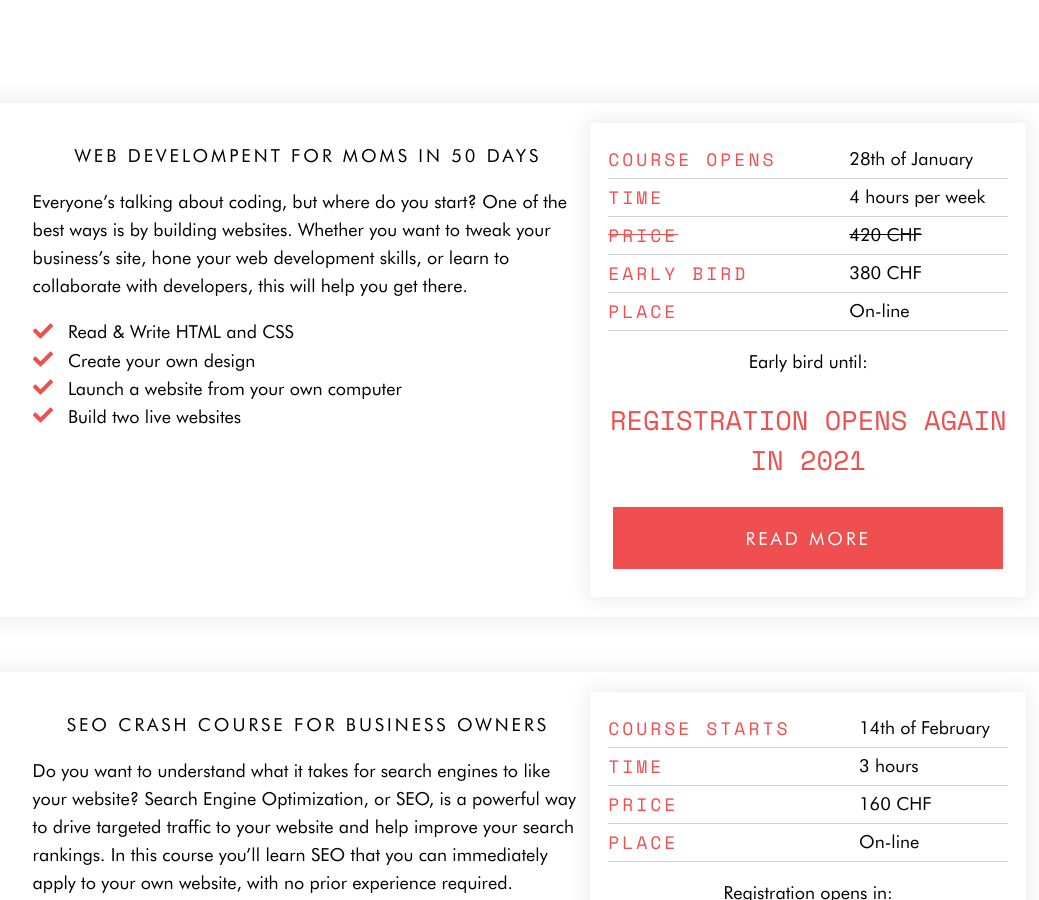
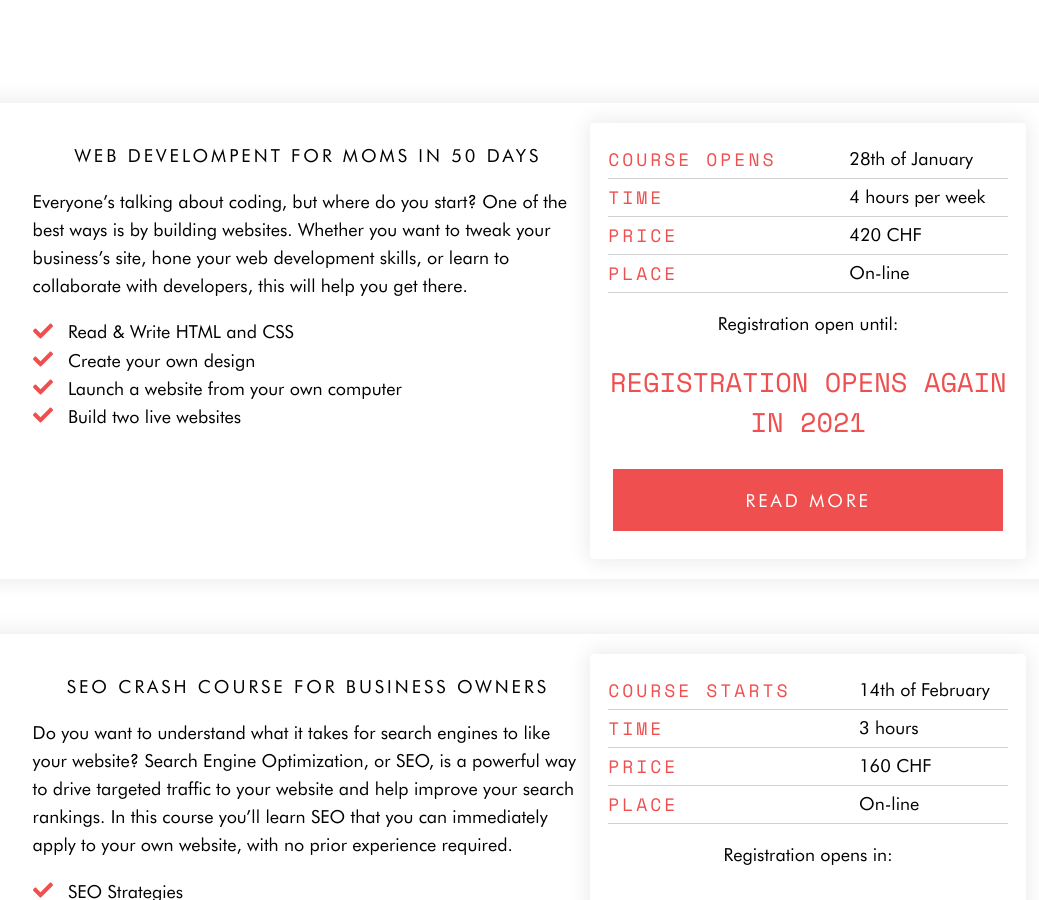
Before and after one commit to hharen/mltc_jekyll, a Jekyll site: the page built from index.html, in a window 1280 px wide and 900 px high, scrolled down 2640 px. Shown: the whole window, without its empty margins (107-1146 px from the left). Built offline with Jekyll 4.4.1, drawn with Linux system fonts in a browser that asks for light colours; nearby versions of some CDN libraries.

Commit message:
End early bird

```diff
--- a/_includes/layout_web_dev_course_card.html
+++ b/_includes/layout_web_dev_course_card.html
@@ -5,19 +5,19 @@
             <h4>Time</h4>
             <p>4 hours per week</p>
             <div class='line'></div>
-            <h4 class='line-through'>Price</h4>
-            <p class='line-through'>420 CHF</p>
+            <h4>Price</h4>
+            <p>420 CHF</p>
             <div class='line'></div>
-            <h4>Early Bird</h4>
+<!--             <h4>Early Bird</h4>
             <p>380 CHF</p>
-            <div class='line'></div>
+            <div class='line'></div> -->
             <h4>Place</h4>
             <p>On-line</p>
             <div class='line'></div>
           </div>
 
           <div class="time-to-book">
-            <p>Early bird until:</p>
+            <p>Registration open until:</p>
             <!-- <p>Registration opens in:</p> -->
-            <p class="countdown" data-countdown-date="Jan 30, 2021 23:59:59"></p>
+            <p class="countdown" data-countdown-date="Feb 2, 2021 23:59:59"></p>
           </div>
```
